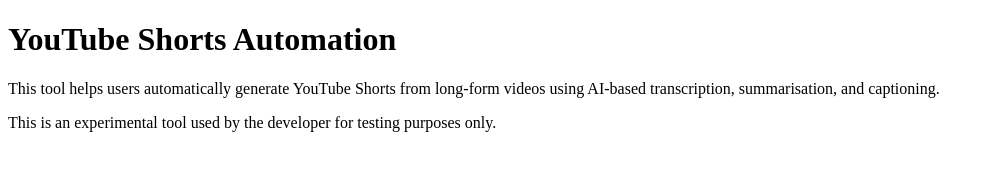
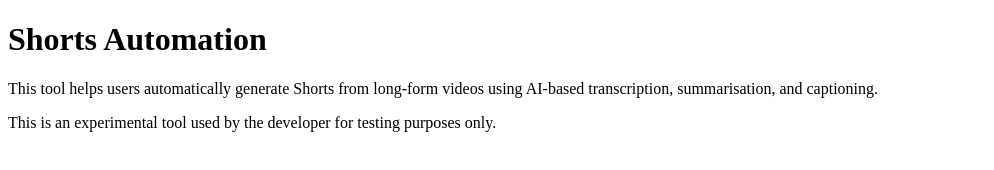
Before and after one commit to ilmi-content/yt-shorts-app, a plain HTML site: page index.html in a window 1280 px wide. Shown: the whole page, without its empty margins (0-994 px from the left). Drawn offline with Linux system fonts and the light colour scheme.

Commit message:
index.html

```diff
--- a/index.html
+++ b/index.html
@@ -1,12 +1,12 @@
 <!DOCTYPE html>
 <html>
 <head>
-  <title>YouTube Shorts Automation</title>
+  <title>Shorts Automation</title>
   <meta charset="UTF-8">
 </head>
 <body>
-  <h1>YouTube Shorts Automation</h1>
-  <p>This tool helps users automatically generate YouTube Shorts from long-form videos using AI-based transcription, summarisation, and captioning.</p>
+  <h1>Shorts Automation</h1>
+  <p>This tool helps users automatically generate Shorts from long-form videos using AI-based transcription, summarisation, and captioning.</p>
   <p>This is an experimental tool used by the developer for testing purposes only.</p>
 </body>
 </html>
```
